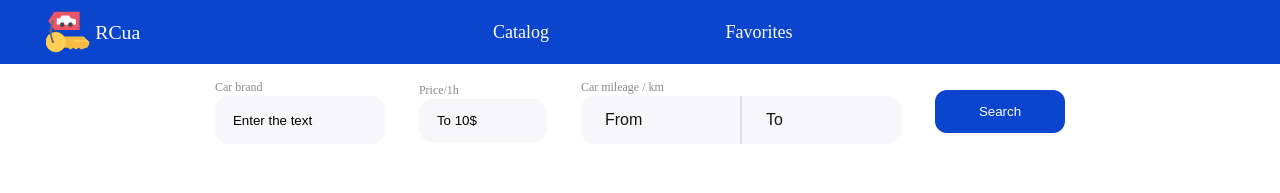
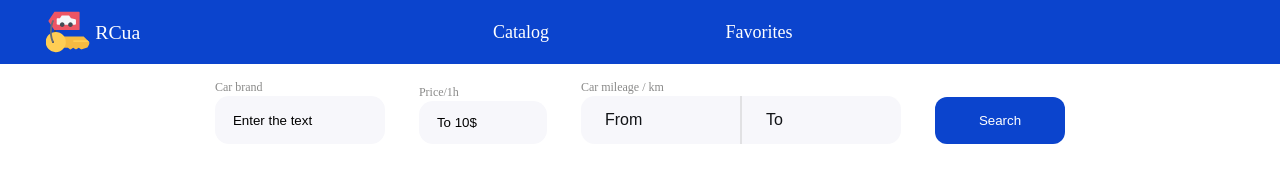
Before and after one commit to Z1NGOD/Rent-Cars-UA, a React (Vite) app: page /catalog in a window 1280 px wide. Shown: the top 193 px of the page. Built offline with nearby package versions, Linux system fonts and the light colour scheme; no server answers.

Commit message:
updated butoon

```diff
--- a/src/Components/CatalogComponents/Catalog.jsx
+++ b/src/Components/CatalogComponents/Catalog.jsx
@@ -63,7 +63,7 @@ const Catalog = () => {
           <RightInput borderSide={false} placeholder="To" />
         </div>
 
-        <Button style={{ margin: "0", padding: "14px 44px" }}>Search</Button>
+        <Button style={{ padding: "16px 44px" }}>Search</Button>
       </Form>
 
       <List>
@@ -71,7 +71,19 @@ const Catalog = () => {
           <Loader />
         ) : (
           catalog.map(
-            ({ id, year, make, model, type, img, accessories, functionalities, rentalPrice, rentalCompany, address }) => (
+            ({
+              id,
+              year,
+              make,
+              model,
+              type,
+              img,
+              accessories,
+              functionalities,
+              rentalPrice,
+              rentalCompany,
+              address,
+            }) => (
               <ListItem key={nanoid()} id={id}>
                 <Image src={img} />
                 <FavoriteBtn type="submit">
--- a/src/Components/CatalogComponents/Catalog.styled.js
+++ b/src/Components/CatalogComponents/Catalog.styled.js
@@ -3,7 +3,7 @@ import styled from "@emotion/styled";
 const Form = styled.form`
   display: flex;
   justify-content: center;
-  align-items: center;
+  align-items: flex-end;
   gap: 34px;
 `;
 
```
